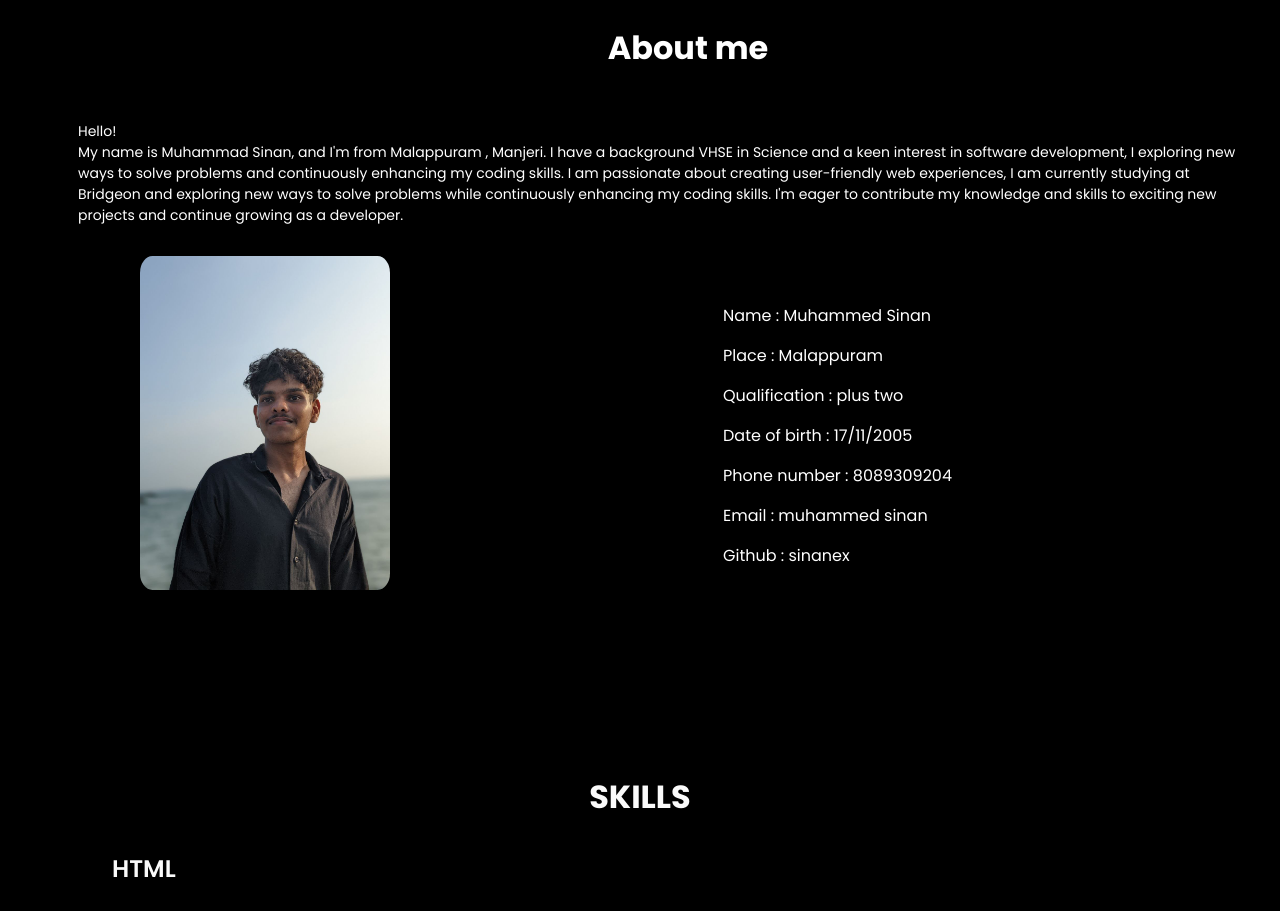
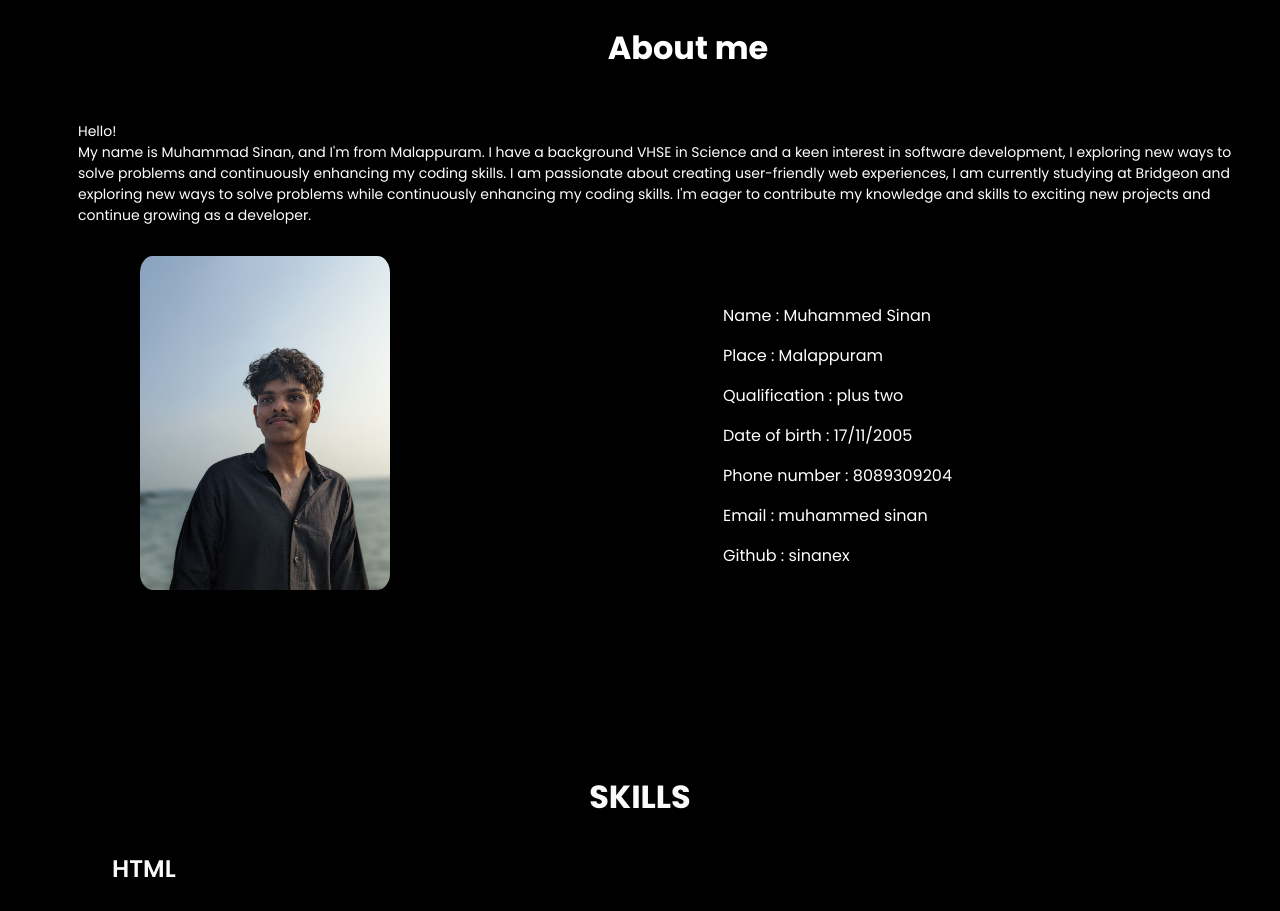
Before and after one commit to sinanex/portfolio, a plain HTML site: page index.html in a window 1280 px wide. Shown: the part 800-1711 px from the top of the page. Drawn offline with nearby package versions, Linux system fonts and the light colour scheme.

Commit message:
some change

```diff
--- a/index.html
+++ b/index.html
@@ -155,7 +155,7 @@
             </div>
             <div class="col-lg-12 about-me">
                 <p>Hello! <br>
-                    My name is Muhammad Sinan, and I'm from Malappuram , Manjeri. I have a background  VHSE in Science and a keen interest in software development, I exploring new ways to solve problems
+                    My name is Muhammad Sinan, and I'm from Malappuram. I have a background  VHSE in Science and a keen interest in software development, I exploring new ways to solve problems
                       and continuously enhancing my coding skills. I am passionate about creating user-friendly web
                        experiences, I am currently studying at Bridgeon and exploring new ways to solve problems while continuously enhancing my coding skills.
                      I'm eager to contribute my knowledge and skills to exciting new projects and continue growing as a developer.</p>
```
